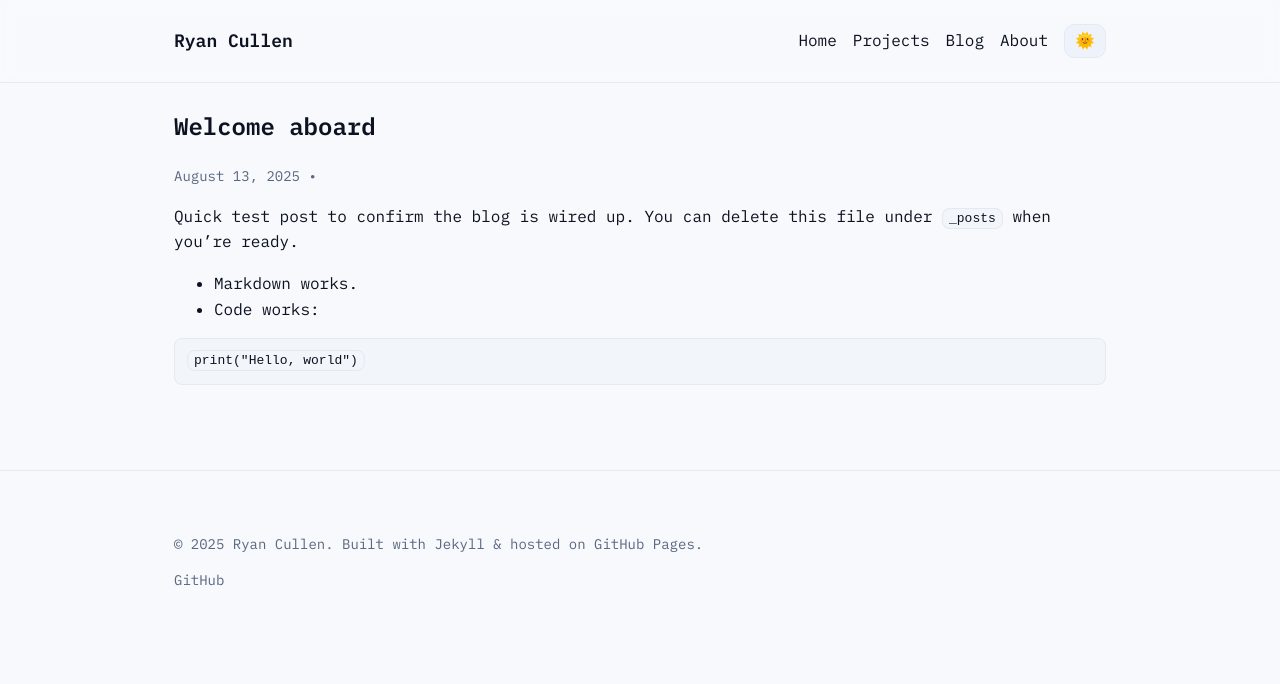
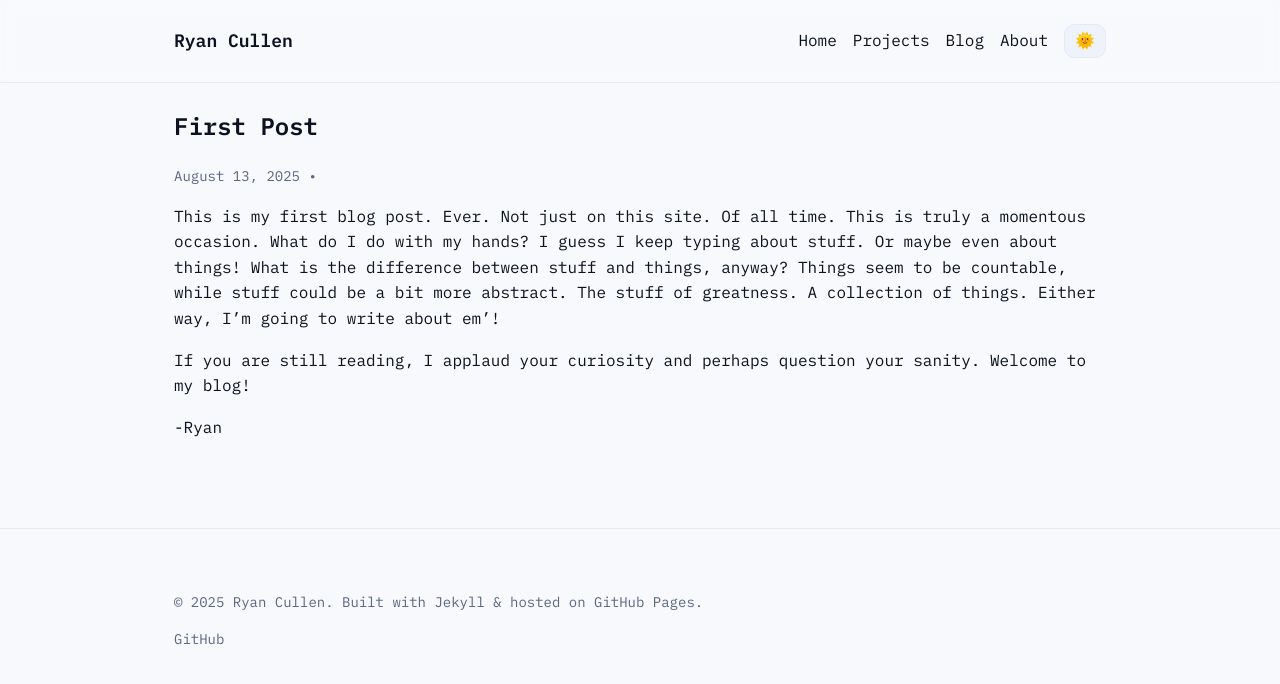
Before and after one commit to ryantcullen/ryantcullen.github.io, a Jekyll site: the page built from _posts/2025-08-13-welcome-aboard.md, in a window 1280 px wide. Shown: the top 684 px of the page. Built offline with Jekyll 4.4.1, drawn with Linux system fonts in a browser that asks for light colours.

Commit message:
First Blog Post

````diff
--- a/_posts/2025-08-13-welcome-aboard.md
+++ b/_posts/2025-08-13-welcome-aboard.md
@@ -1,12 +1,9 @@
 ---
-title: Welcome aboard
+title: First Post
 ---
 
-Quick test post to confirm the blog is wired up. You can delete this file under <code>_posts</code> when you're ready.
+This is my first blog post. Ever. Not just on this site. Of all time. This is truly a momentous occasion. What do I do with my hands? I guess I keep typing about stuff. Or maybe even about things! What is the difference between stuff and things, anyway? Things seem to be countable, while stuff could be a bit more abstract. The stuff of greatness. A collection of things. Either way, I'm going to write about em'!
 
-- Markdown works.
-- Code works:
+If you are still reading, I applaud your curiosity and perhaps question your sanity. Welcome to my blog!
 
-```python
-print("Hello, world")
-```
+-Ryan
````
Also changed, not shown: 1 other file.
